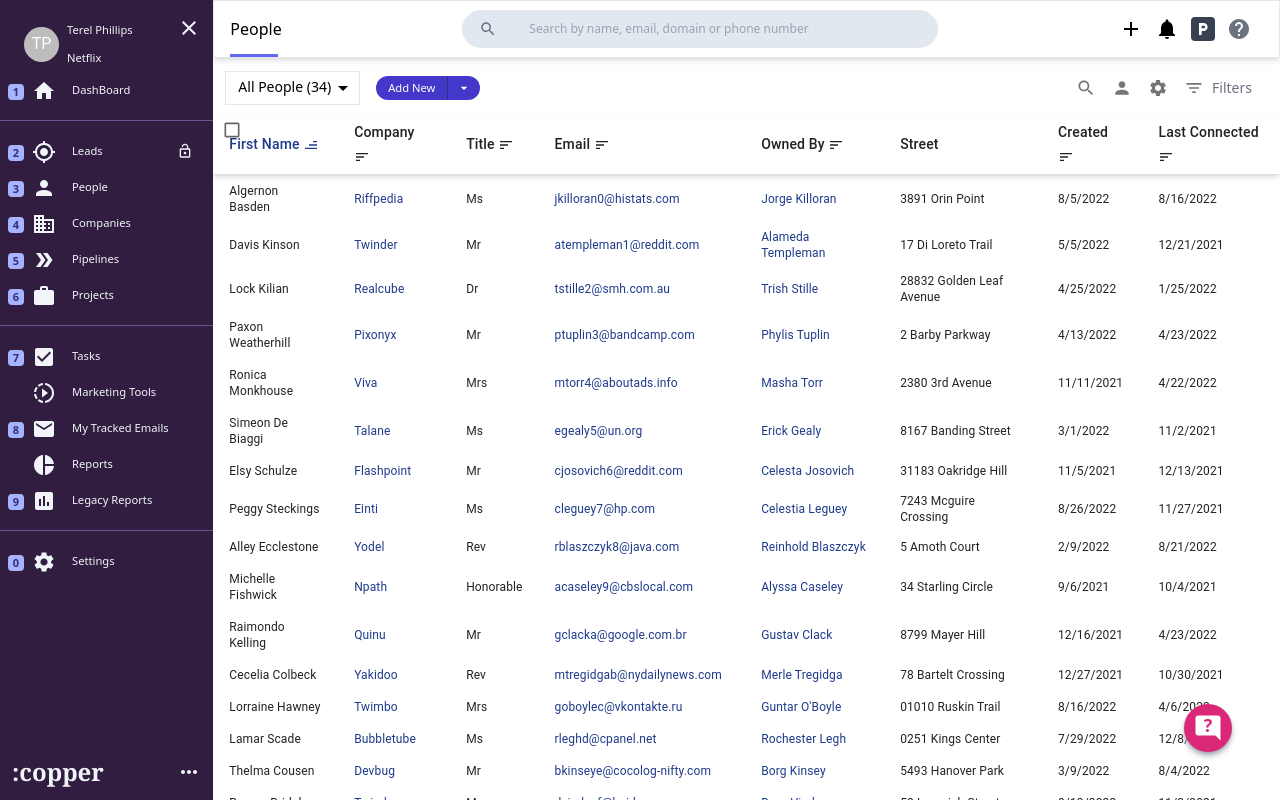
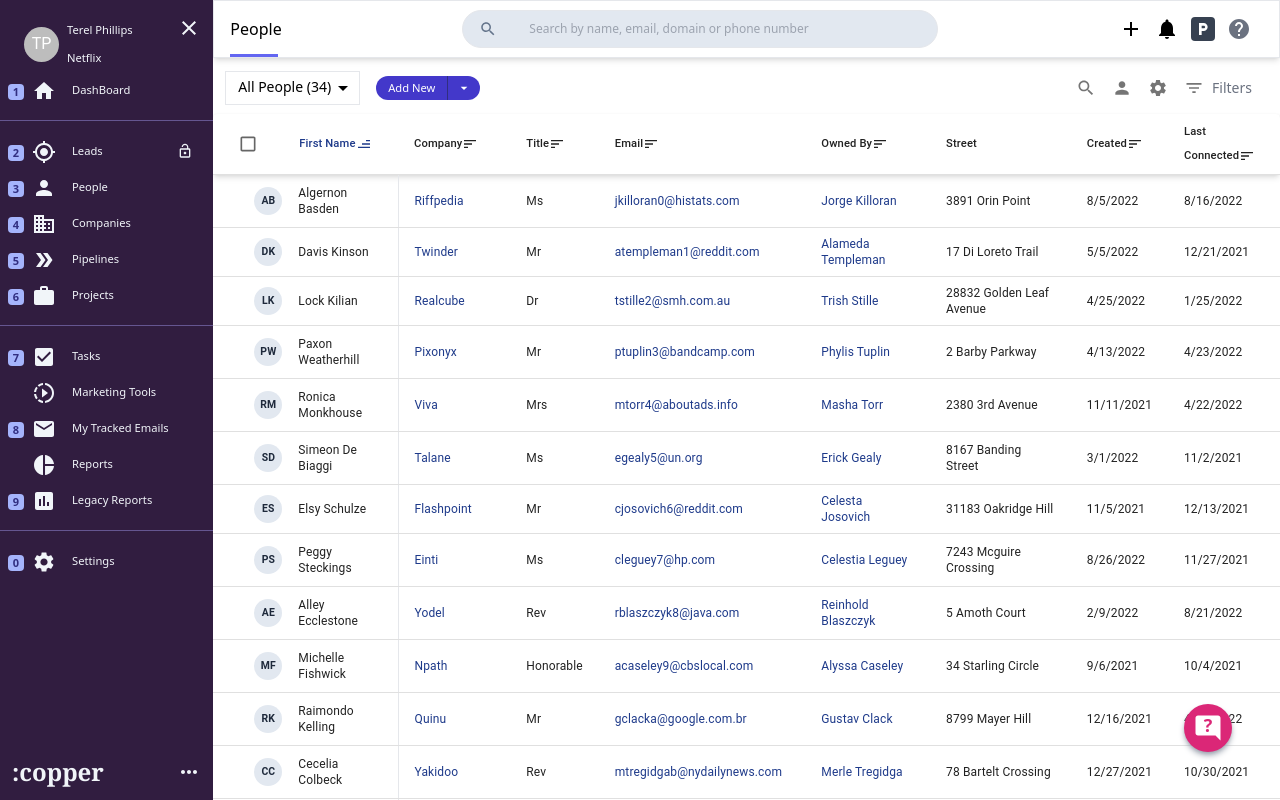
Before and after one commit to TrendiStack/restarone-js-challenge, a React (Vite) app: page / in a window 1280 px wide. Shown: the top 800 px of the page. Built offline with nearby package versions, Linux system fonts and the light colour scheme.

Commit message:
-fixed styling for table -made it so you can only open details by clicking a person

```diff
--- a/src/components/feed/DesktopFeed.jsx
+++ b/src/components/feed/DesktopFeed.jsx
@@ -2,6 +2,7 @@
   Checkbox,
   Paper,
   Table,
+  TableCell,
   TableContainer,
   TableHead,
   TableRow,
@@ -10,21 +11,16 @@
 import TableBodyCell from "./table/TableBodyCell";
 import TableHeadCell from "./table/TableHeadCell";
 import data from "../../mock-data";
-import { useContext } from "react";
-import { DetailsContext } from "../../context/details-context";
 
 const DesktopFeed = ({ setUserNum }) => {
-  const { handleDetailsToggle } = useContext(DetailsContext);
   return (
-    <TableContainer
-      onClick={handleDetailsToggle}
-      className="hidden lg:block"
-      component={Paper}
-    >
-      <Table size="small" aria-label="a dense table">
+    <TableContainer className="hidden lg:block" component={Paper}>
+      <Table size="small">
         <TableHead>
-          <Checkbox size="small" className="absolute top-[110.5px]" />
           <TableRow className="shadow-md">
+            <TableCell>
+              <Checkbox size="small" />
+            </TableCell>
             <TableHeadCell
               text="First Name"
               indent={true}
--- a/src/components/feed/table/TableBodyCell.jsx
+++ b/src/components/feed/table/TableBodyCell.jsx
@@ -1,13 +1,15 @@
-import { TableBody, TableCell, TableRow } from "@mui/material";
+import { Avatar, TableBody, TableCell, TableRow } from "@mui/material";
+import { useContext } from "react";
+import { DetailsContext } from "../../../context/details-context";
 
 const TableBodyCell = ({ data, setUserNum }) => {
+  const { handleDetailsToggle } = useContext(DetailsContext);
   const {
     id,
     first_name,
     company,
     title,
     email,
-    phone,
     owner,
     street,
     created,
@@ -15,18 +17,27 @@
   } = data;
   return (
     <TableBody
-      onClick={() => setUserNum((prev) => (prev = id - 1))}
+      onClick={() => {
+        handleDetailsToggle();
+        setUserNum((prev) => (prev = id - 1));
+      }}
       className="cursor-pointer"
     >
-      <TableRow sx={{ "&:last-child td, &:last-child th": { border: 0 } }}>
+      <TableRow>
+        <TableCell></TableCell>
+        <TableCell className="text-xs">
+          <div className="flex items-center gap-4 py-1 ml-[-45px]">
+            <Avatar className="w-7 h-7 text-[0.65rem] font-semibold bg-slate-200 text-slate-800 ">
+              {first_name.split(" ")[0].split("")[0] +
+                first_name.split(" ")[1].split("")[0]}
+            </Avatar>
+            {first_name}
+          </div>
+        </TableCell>
         <TableCell
-          className="2xl:indent-14 py-2 text-xs "
-          component="th"
-          scope="row"
+          className="text-xs text-blue-900 border-l-[1px]"
+          align="left"
         >
-          {first_name}
-        </TableCell>
-        <TableCell className="text-xs text-blue-900" align="left">
           {company}
         </TableCell>
         <TableCell className="text-xs" align="left">
--- a/src/components/feed/table/TableHeadCell.jsx
+++ b/src/components/feed/table/TableHeadCell.jsx
@@ -1,18 +1,15 @@
 import { Sort } from "@mui/icons-material";
 import { TableCell } from "@mui/material";
-
 const TableHeadCell = ({ indent, text, blueText, icon, rotate }) => {
   return (
     <TableCell
-      className={`${indent && "2xl:indent-14"} ${blueText && "text-blue-900"}`}
+      className={`${indent && ""} ${
+        blueText && "text-blue-900"
+      } text-[0.70rem] 2xl:text-base `}
       align="left"
     >
-      <span className="cursor-pointer">
-        {text}{" "}
-        <span>
-          {icon && <Sort className={`text-base ${rotate && "rotate-180"}`} />}
-        </span>
-      </span>
+      {text}
+      {icon && <Sort className={`text-base ${rotate && "rotate-180"}`} />}
     </TableCell>
   );
 };
```
